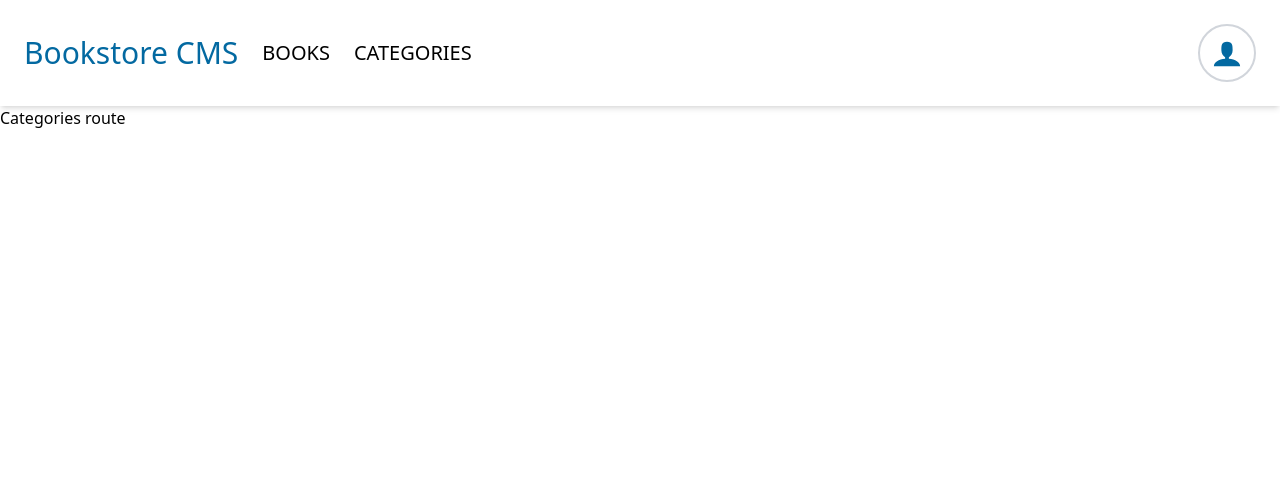
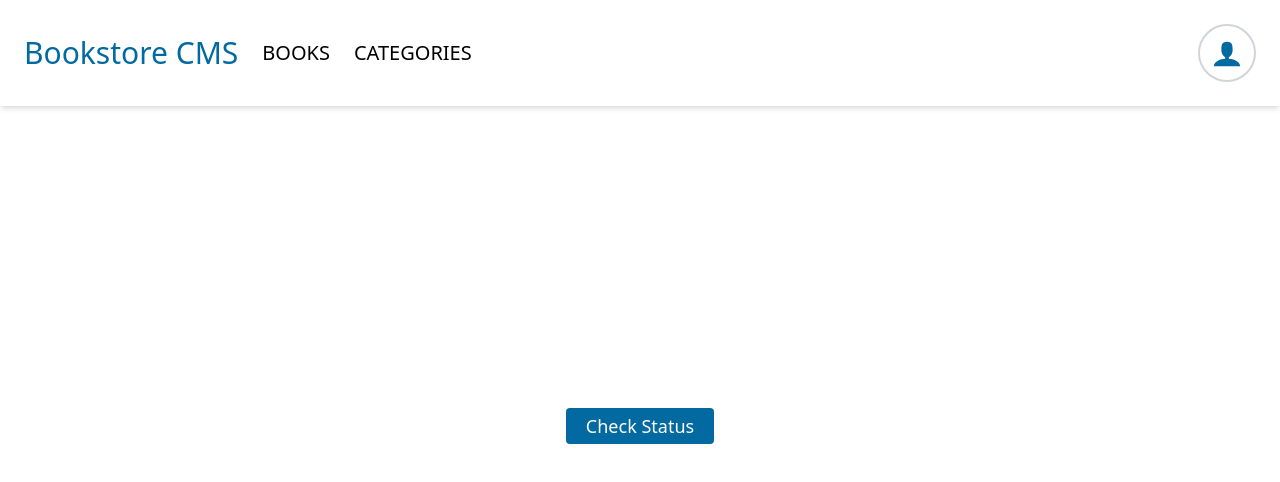
Before and after one commit to Sboursen/BookstoreCMS, a React (Create React App) app: page /categories in a window 1280 px wide. Shown: the top 482 px of the page. Built offline with nearby package versions, Linux system fonts and the light colour scheme.

Commit message:
Add the category component

```diff
--- a/src/App.js
+++ b/src/App.js
@@ -8,11 +8,16 @@ export default function App() {
   return (
     <>
       <Header />
-      <Routes>
-        <Route path="/" element={<Books />} />
-        <Route path="categories" element={<Categories />} />
-        <Route path="*" element={<NoMatch />} />
-      </Routes>
+      <main className="w-full h-full">
+        <Routes>
+          <Route path="/" element={<Books />} />
+          <Route
+            path="categories"
+            element={<Categories />}
+          />
+          <Route path="*" element={<NoMatch />} />
+        </Routes>
+      </main>
     </>
   );
 }
--- a/src/routes/categories/categories.js
+++ b/src/routes/categories/categories.js
@@ -1,5 +1,10 @@
 import React from 'react';
+import Button from '../../components/button/button';
 
 export default function Categories() {
-  return <h1>Categories route</h1>;
+  return (
+    <main className="h-[80vh] w-full flex justify-center items-center">
+      <Button text="Check Status" />
+    </main>
+  );
 }
```
Also changed, not shown: public/index.html (+9 -6 lines).
